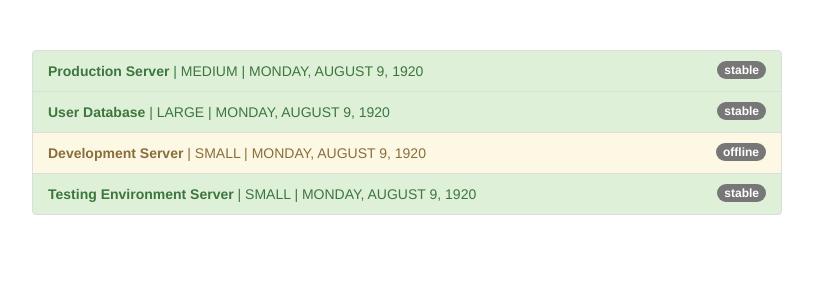
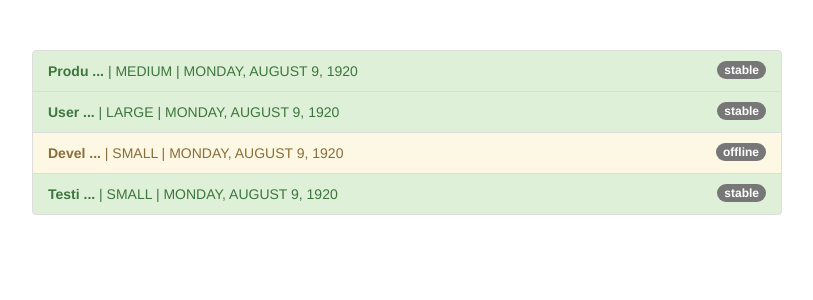
Before and after one commit to MKrezheska/angular-pipes, an Angular app: page / in a window 1280 px wide. Shown: the top 300 px of the page, without its empty margins (233-1046 px from the left). Built offline with nearby package versions, Linux system fonts and the light colour scheme.

Commit message:
Add parameters

```diff
--- a/src/app/app.component.html
+++ b/src/app/app.component.html
@@ -10,7 +10,7 @@
             class="badge">
             {{ server.status }}
           </span>
-          <strong>{{ server.name | shorten}}</strong> |
+          <strong>{{ server.name | shorten: 5 }}</strong> |
                   {{ server.instanceType | uppercase }} |
                   {{ server.started | date: 'fullDate' | uppercase}}
         </li>
--- a/src/app/shorten.pipe.ts
+++ b/src/app/shorten.pipe.ts
@@ -4,9 +4,9 @@
     name: 'shorten'
 })
 export class ShortenPipe implements PipeTransform {
-    transform(value: any) {
-        if (value.lenght > 10) {
-        return value.substr(0, 10) + ' ...';
+    transform(value: any, limit: number) {
+        if (value.length > limit) {
+        return value.substr(0, limit) + ' ...';
         }
         return value;
     }
```
